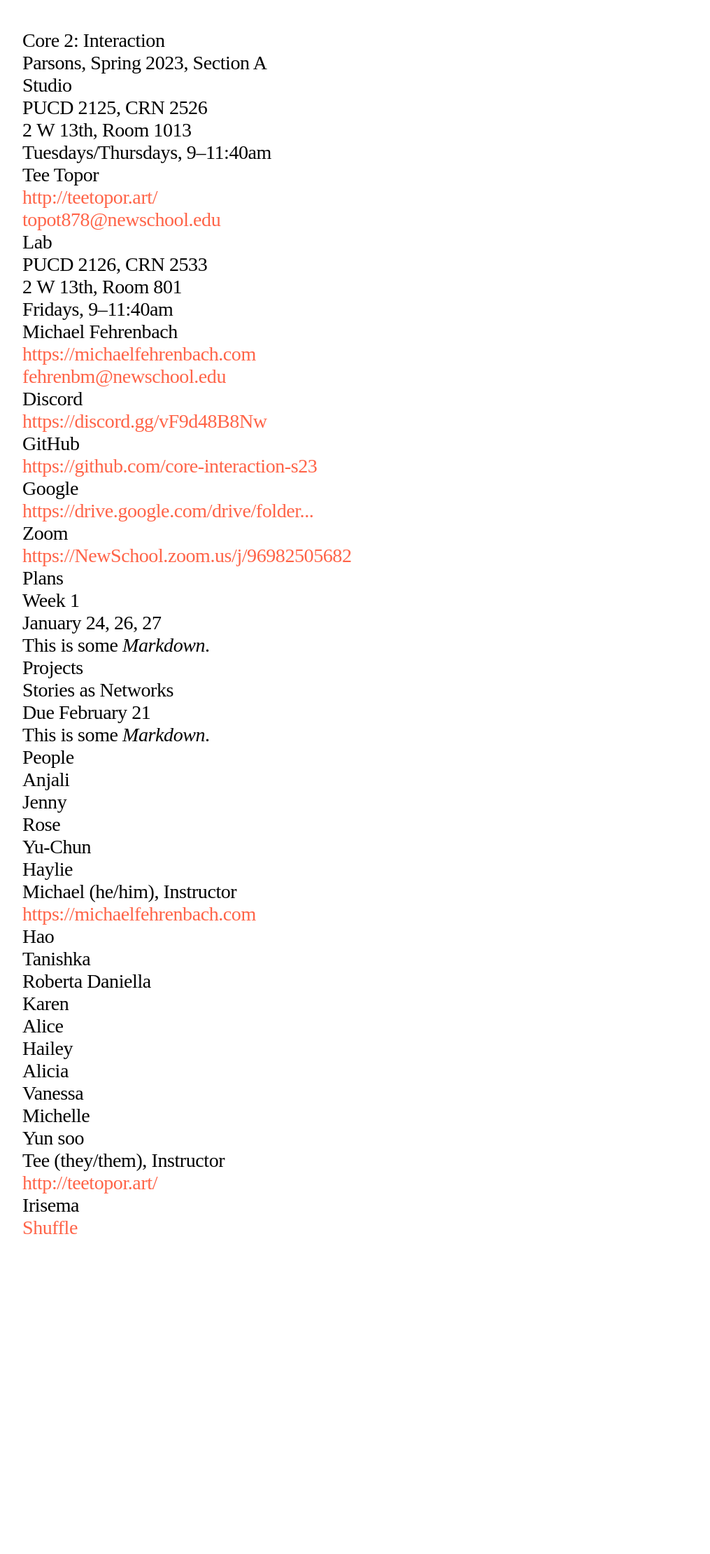
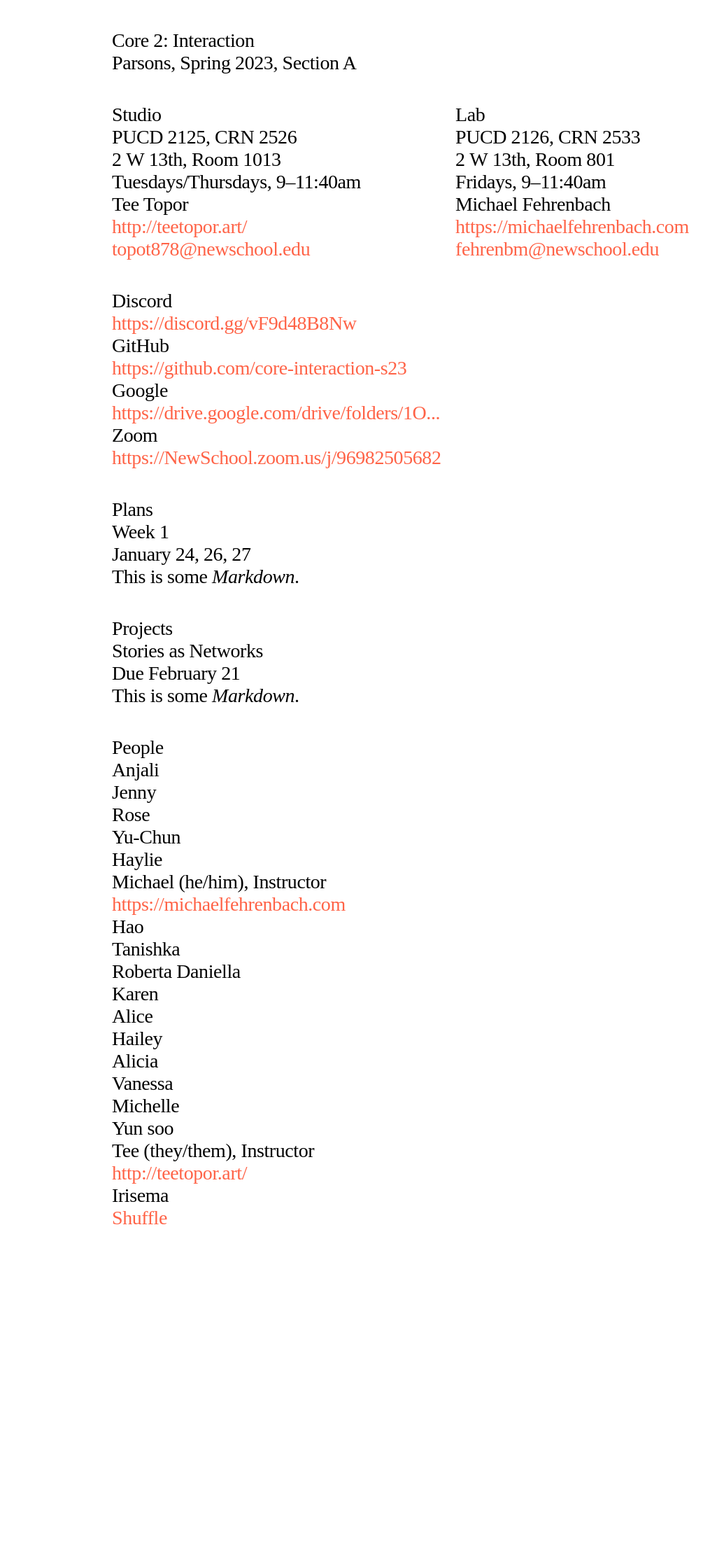
Before and after one commit to core-interaction-s23/core-interaction-s23.github.io, a Jekyll site: the page built from index.html, in a window 1280 px wide. Shown: the whole page at 70% size, without its empty margins (10-1025 px from the left). Built offline with Jekyll 4.4.1, drawn with Linux system fonts in a browser that asks for light colours; after the commit the page ends 2053 px from its top, so only the background shows below that.

Commit message:
Noodling with the layout.

```diff
--- a/assets/styles/main.scss
+++ b/assets/styles/main.scss
@@ -23,10 +23,30 @@
 
 
 body {
+	margin:         0 auto;
+	max-width:      102.4rem;
 	padding:        var(--spacing);
-	padding-bottom: 50vh;
+	padding-bottom: 33vh;
 }
 
 a, button { color: var(--color--link) }
 
 button { cursor: pointer }
+
+body,
+header,
+address,
+main {
+	display: grid;
+	gap:     var(--spacing);
+}
+
+address {
+	@include breakpoint(768) {
+		grid-template-columns: repeat(2, 1fr);
+	}
+}
+
+p a {
+	word-break: break-word;
+}
--- a/index.html
+++ b/index.html
@@ -34,24 +34,24 @@ links:
 
 
 <header>
+	<section>
 		<h1>{{ page.title }}</h1>
 		<h2>{{ page.subtitle }}</h2>
+	</section>
 	<address>
-		<ul>
 		{% for half in page.half %}
-				<li>
+			<section>
 				<h3>{{ half.title }}</h3>
 				{{ half.info | newline_to_br | markdownify }}
 				{{ half.instructor | newline_to_br | markdownify }}
-				</li>
+			</section>
 		{% endfor %}
-		</ul>
 	</address>
 	<ul>
 		{% for link in page.links %}
 			<li>
 				<h3>{{ link.name }}</h3>
-				<p><a href="{{- link.url -}}">{{- link.url | truncate: 40 -}}</a></p>
+				<p><a href="{{- link.url -}}">{{- link.url | truncate: 44 -}}</a></p>
 			</li>
 		{% endfor %}
 	</ul>
```
Lines whose indentation alone changed are shown as unchanged.
